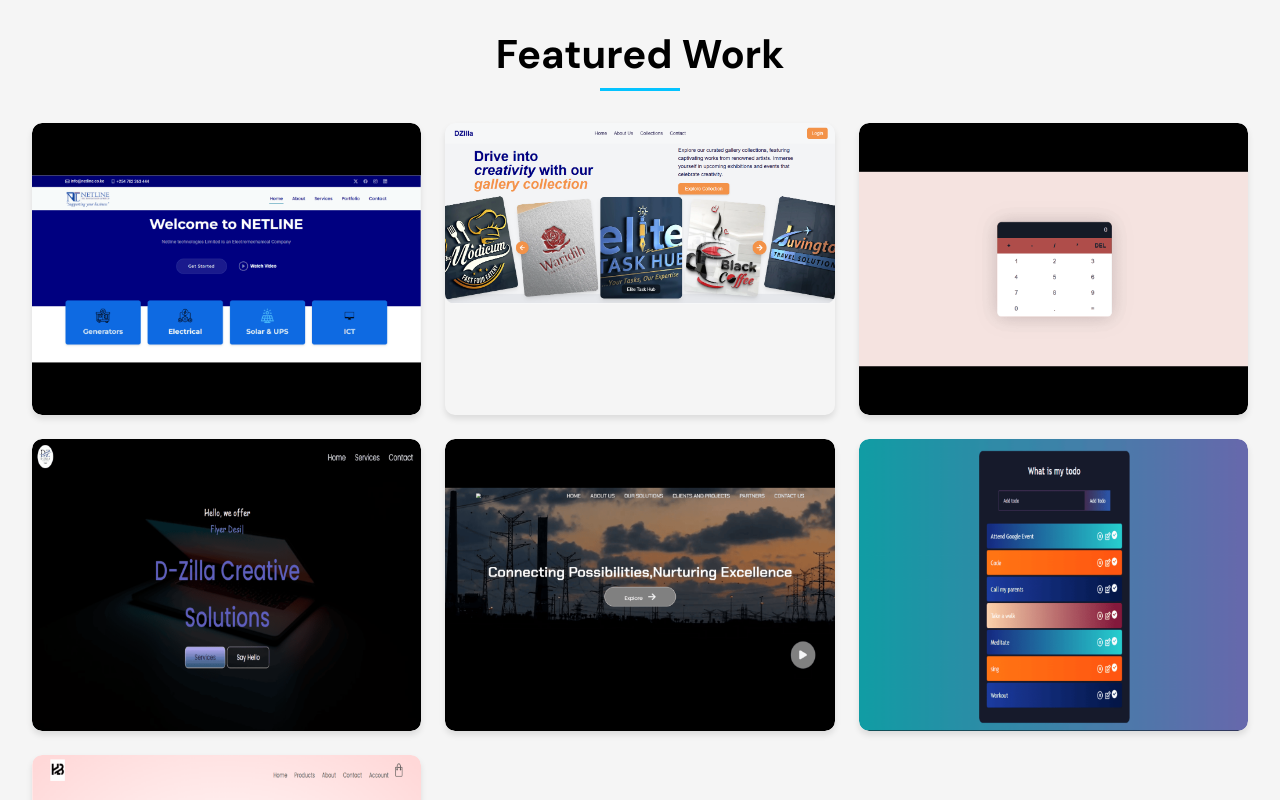
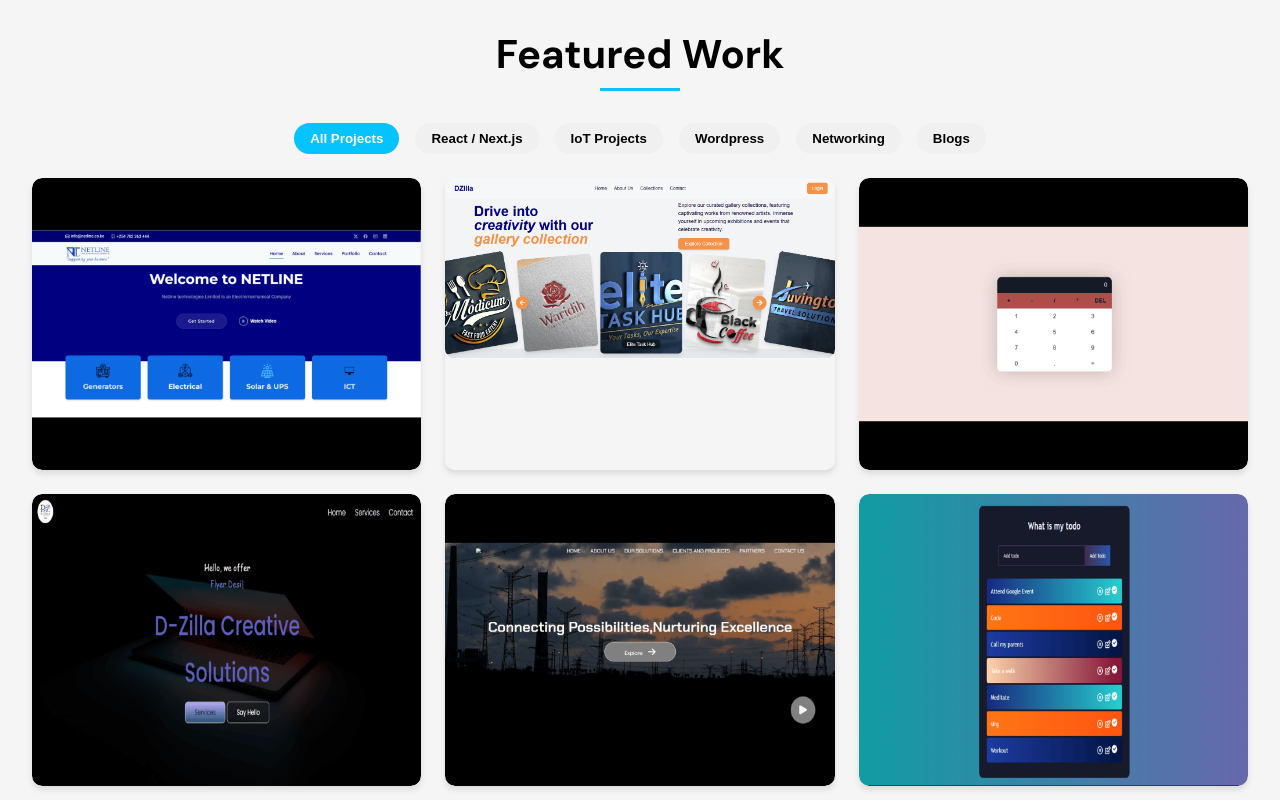
Before and after one commit to DavisKiprotich/New-Portfolio, a React (Create React App) app: page / in a window 1280 px wide. Shown: the part 3660-4460 px from the top of the page. Built offline with nearby package versions, Linux system fonts and the light colour scheme.

Commit message:
Added filter tab

```diff
--- a/src/container/Work/Work.jsx
+++ b/src/container/Work/Work.jsx
@@ -1,73 +1,118 @@
-import React from 'react'
-import './Work.scss'
-import image1 from '../../assets/Netline.png'
-import image2 from '../../assets/DZilla.png'
-import image3 from '../../assets/about5.png'
-import image4 from '../../assets/about3.png'
-import image5 from '../../assets/about1.png'
-import image6 from '../../assets/about2.png'
-import image7 from '../../assets/about04.png'
-
+import React, { useState } from "react";
+import "./Work.scss";
+import image1 from "../../assets/Netline.png";
+import image2 from "../../assets/DZilla.png";
+import image3 from "../../assets/about5.png";
+import image4 from "../../assets/about3.png";
+import image5 from "../../assets/about1.png";
+import image6 from "../../assets/about2.png";
+import image7 from "../../assets/about04.png";
 
 const Work = () => {
+  const [activeFilter, setActiveFilter] = useState("all");
+
   const projects = [
     {
       image: image1,
       title: "Netline Technologies Limited",
       technologies: ["Wordpress"],
+      category: "wordpress",
       link: "https://netline.co.ke/",
     },
     {
       image: image2,
       title: "DZilla Creatives",
       technologies: ["Next.js", "Tailwind CSS"],
+      category: "react",
       link: "https://elegant-gumdrop-3fbdae.netlify.app/",
     },
     {
       image: image3,
       title: "React Calculator",
       technologies: ["React"],
+      category: "react",
       link: "https://react-calculator-five-inky.vercel.app/",
     },
     {
       image: image4,
       title: "Portfolio",
       technologies: ["React", "CSS"],
+      category: "react",
       link: "https://d-zilla-creatives-vvi5.vercel.app/",
     },
     {
       image: image5,
       title: "Landing Pages",
       technologies: ["React", "CSS"],
+      category: "react",
       link: "https://netline-technologies.vercel.app/",
     },
     {
       image: image6,
       title: "Todo List",
       technologies: ["React", "CSS"],
+      category: "react",
       link: "https://todo-list-simplified.vercel.app/",
     },
     {
       image: image7,
       title: "Urban Threads",
-      technologies: ["React", "CSS"],
+      technologies: ["React", "CSS", "IoT"],
+      category: "react",
       link: "https://ever-trendy-website-q8ynmj7gu-daviskiprotich.vercel.app/",
     },
+  ];
 
+  const filters = [
+    { label: "All Projects", value: "all" },
+    { label: "React / Next.js", value: "react" },
+    { label: "IoT Projects", value: "iot" },
+    { label: "Wordpress", value: "wordpress" },
+    { label: "Networking", value: "networking" },
+    { label: "Blogs", value: "blog" },
   ];
+
+  const filteredProjects =
+    activeFilter === "all"
+      ? projects
+      : projects.filter((p) => p.category === activeFilter);
+
   return (
-    <section className="featured-work" id='work'>
+    <section className="featured-work" id="work">
       <h2 className="section-title-fw">Featured Work</h2>
+
+      {/* filter tab */}
+      <div className="filter-bar">
+        {filters.map((filter, index) => (
+          <button
+            key={index}
+            className={`filter-btn ${
+              activeFilter === filter.value ? "active" : ""
+            }`}
+            onClick={() => setActiveFilter(filter.value)}
+          >
+            {filter.label}
+          </button>
+        ))}
+      </div>
+
       <div className="projects-grid">
-      {projects.map((project, index) => (
+        {filteredProjects.map((project, index) => (
           <div className="project-card" key={index}>
-          <img src={project.image} alt={project.title} className="project-image" />
+            <img
+              src={project.image}
+              alt={project.title}
+              className="project-image"
+            />
             <div className="overlay">
               <h3 className="project-title">{project.title}</h3>
-            <p className="technologies">
-              {project.technologies.join(" | ")}
-            </p>
-            <a href={project.link} target="_blank" rel="noopener noreferrer" className="view-button">
+              <p className="technologies">{project.technologies.join(" | ")}</p>
+              <a
+                href={project.link}
+                target="_blank"
+                rel="noopener noreferrer"
+                className="view-button"
+              >
                 View Project
               </a>
             </div>
@@ -75,7 +120,7 @@
         ))}
       </div>
     </section>
-  )
-}
+  );
+};
 
-export default Work
+export default Work;
--- a/src/container/Work/Work.scss
+++ b/src/container/Work/Work.scss
@@ -123,3 +123,32 @@
     width: 100%;
   }
 }
+
+// filters
+.filter-bar {
+  display: flex;
+  justify-content: center;
+  flex-wrap: wrap;
+  margin: 1.5rem 0;
+  gap: 1rem;
+
+  .filter-btn {
+    padding: 0.5rem 1rem;
+    background: #f0f0f0;
+    border: none;
+    border-radius: 20px;
+    font-weight: 600;
+    cursor: pointer;
+    transition: background 0.3s, color 0.3s;
+
+    &.active {
+      background-color: var(--text-color);
+      color: white;
+    }
+
+    &:hover {
+      background-color: var(--text-color);
+      color: white;
+    }
+  }
+}
```
Lines whose indentation alone changed are shown as unchanged.
